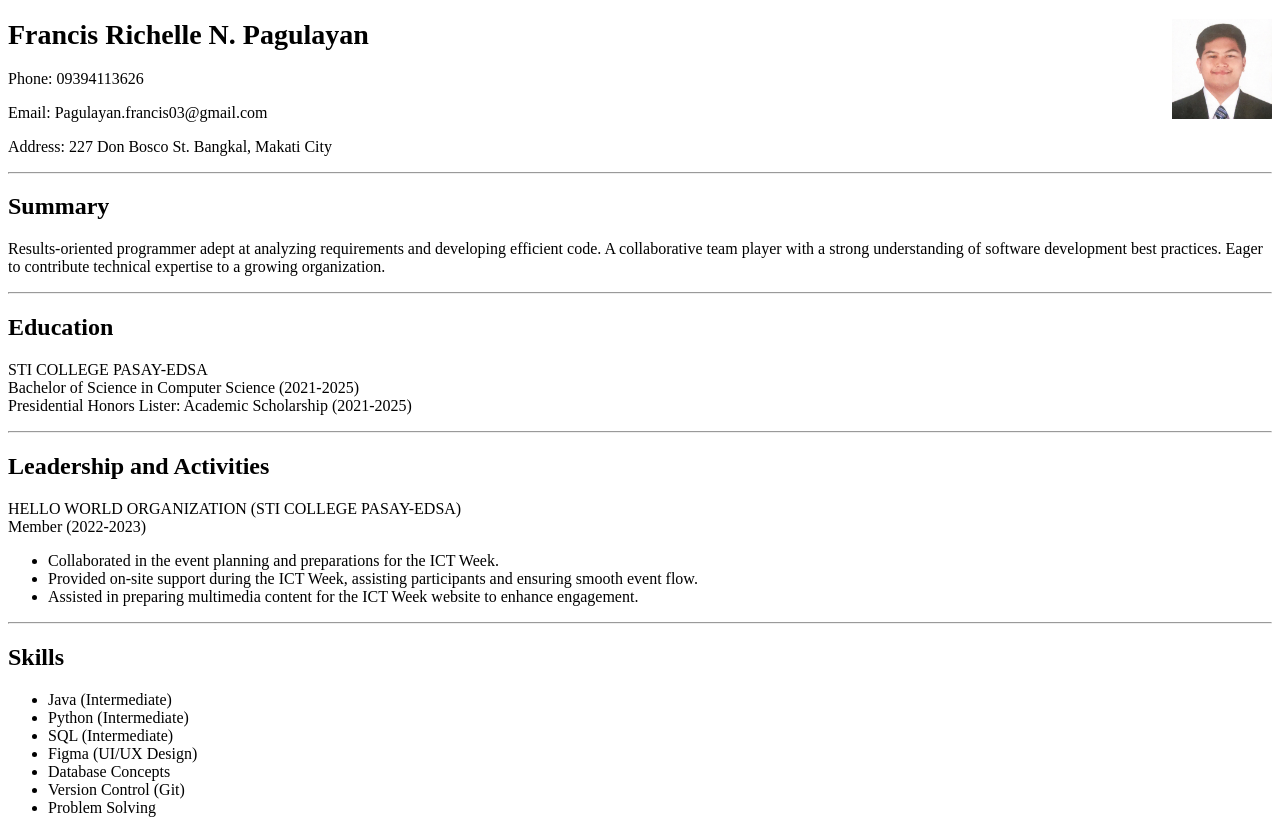
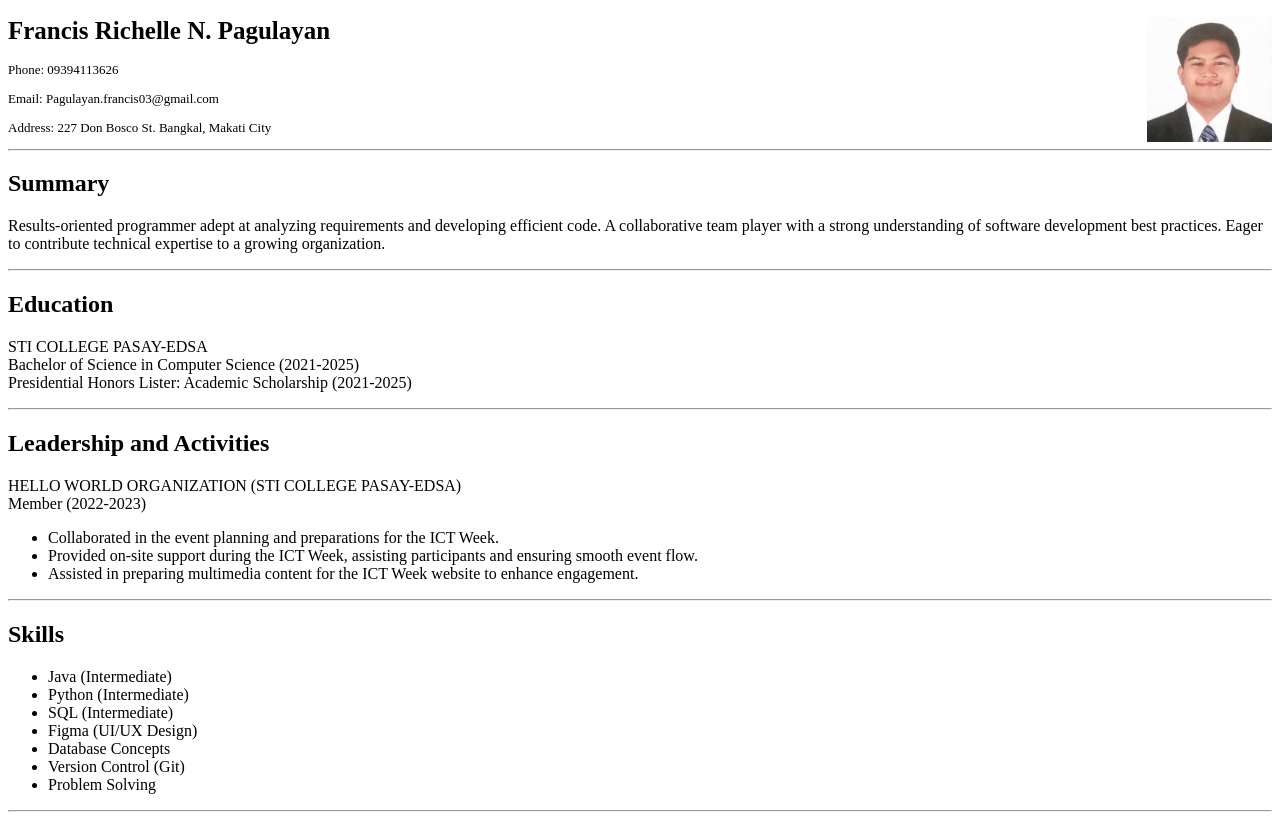
Before and after one commit to z3333phyr/html-resume, a plain HTML site: page index.html in a window 1280 px wide. Shown: the top 820 px of the page. Drawn offline with Linux system fonts and the light colour scheme.

Commit message:
Update index.html
resize

```diff
--- a/index.html
+++ b/index.html
@@ -6,11 +6,11 @@
     </head>
 
     <body>
-        <img src="./Images/profile.png" width="100" height="100"  alt = "Profile" style= float:right;margin:px 50px />
-        <h1 style="font-size: 28px;">Francis Richelle N. Pagulayan</h1>
-        <p>Phone: 09394113626</p>
-        <p>Email: Pagulayan.francis03@gmail.com</p>
-        <p>Address: 227 Don Bosco St. Bangkal, Makati City</p>
+        <img src="./Images/profile.png" width="125" height="125"  alt = "Profile" style= float:right;margin:px 50px />
+        <h1 style="font-size: 25px;">Francis Richelle N. Pagulayan</h1>
+        <p style="font-size: 13px;"> Phone: 09394113626</p>
+        <p style="font-size: 13px;">Email: Pagulayan.francis03@gmail.com</p>
+        <p style="font-size: 13px;">Address: 227 Don Bosco St. Bangkal, Makati City</p>
 
 
 
```
